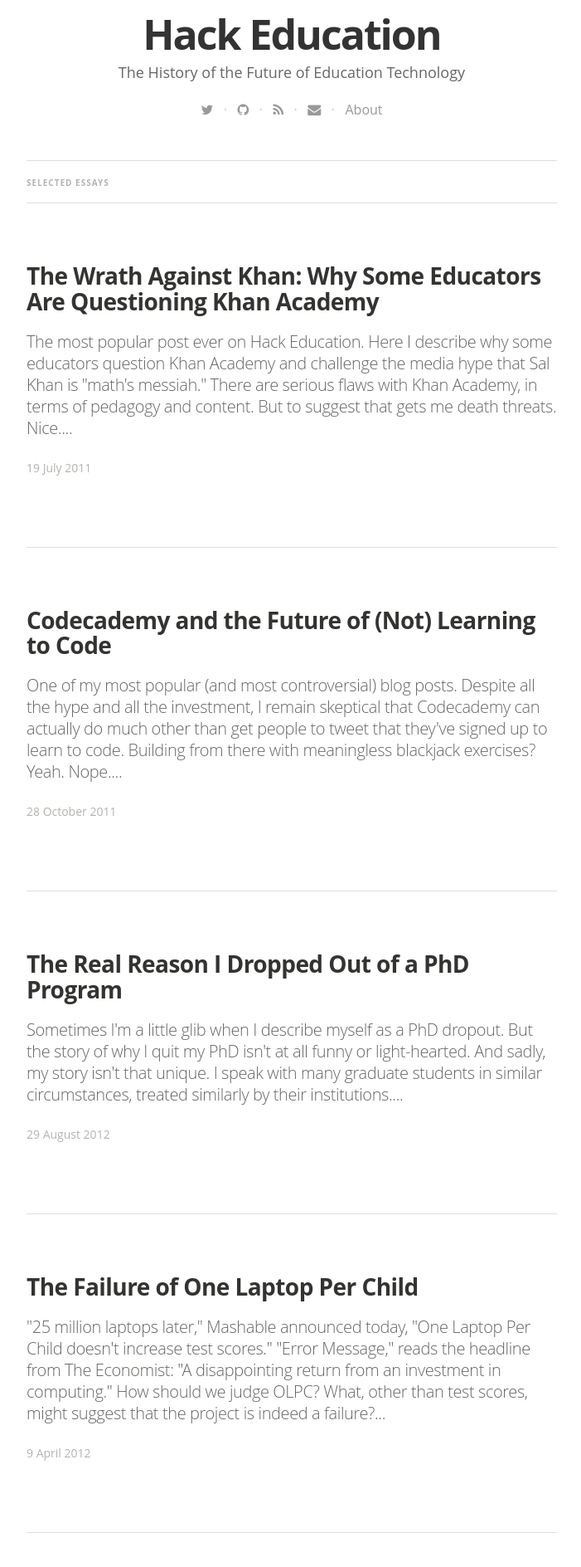
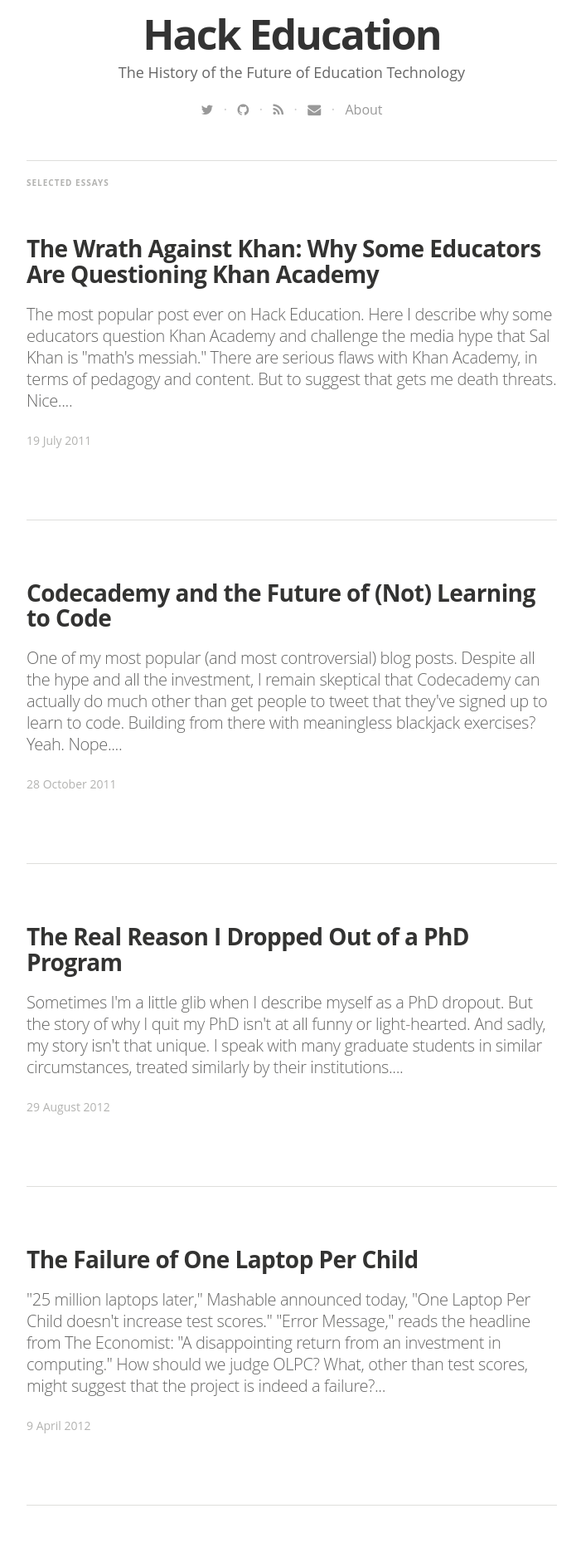
Before and after one commit to HackEducation/Writing, a Jekyll site: the page built from index.html, in a window 1280 px wide. Shown: the part 518-2406 px from the top of the page at 83% size, without its empty margins (288-989 px from the left). Built offline with Jekyll 4.4.1, drawn with Linux system fonts in a browser that asks for light colours; nearby versions of some CDN libraries; some web fonts are replaced; Markdown is read by kramdown in place of the engine named in the settings; the list of posts is cut into pages by our own code.

Commit message:
weird extra line

```diff
--- a/index.html
+++ b/index.html
@@ -6,7 +6,7 @@ layout: default
 
 <h5 class="index-headline featured"><span>Selected Essays</span></h5>
 
-    <h5 class="index-headline featured"><span></span></h5>
+
 
     <div class="container featured">
 
```
